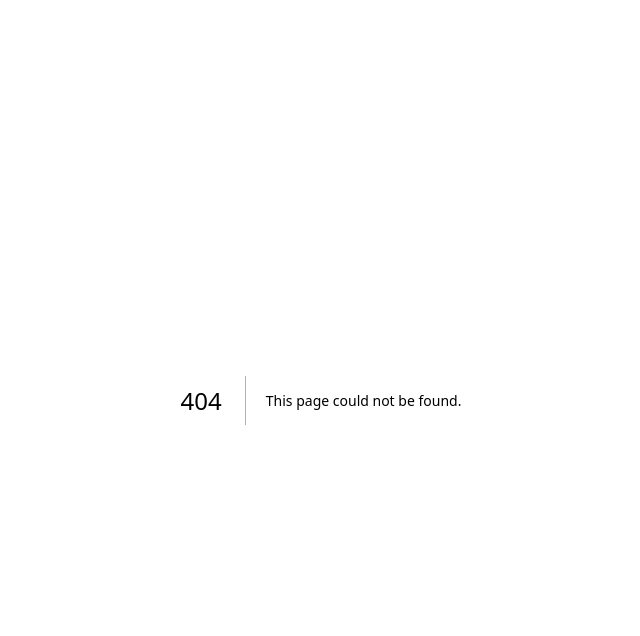
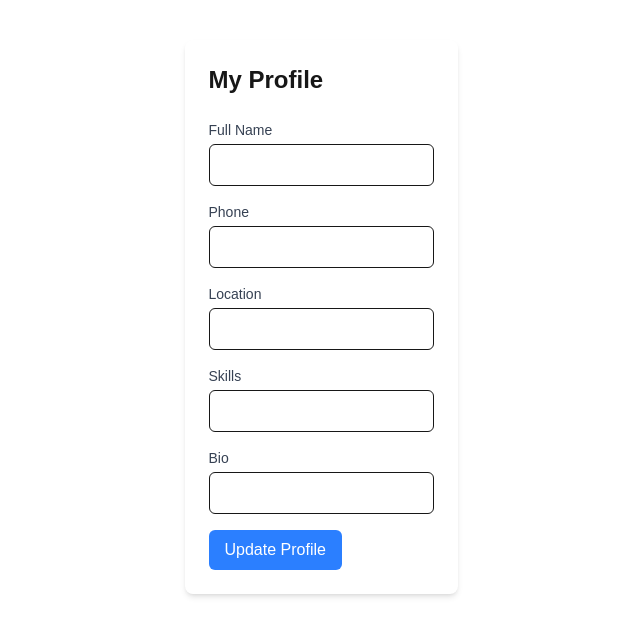
Before and after one commit to charithgaya/job-application-system, a Next.js app: page /profile in a window 1280 px wide. Before the commit this address had no page. Shown: the top 636 px of the page, without its empty margins (319-959 px from the left). Built offline with nearby package versions, Linux system fonts and the light colour scheme; no server answers.

Commit message:
created profile page for the 3 roles

```diff
--- a/src/app/admin/dashboard/page.tsx
+++ b/src/app/admin/dashboard/page.tsx
@@ -119,6 +119,15 @@ export default async function AdminDashboardPage() {
   return (
     <div className="space-y-8">
       <div>
+        <div className="flex items-center gap-1">
+          <Link href="/profile">
+            <img
+              src="/default_avatar.png"
+              alt="Profile"
+              className="w-20 h-20 rounded-full"
+            />
+          </Link>
+        </div>
         <h1 className="text-2xl font-bold text-[#1E293B]">Admin Dashboard</h1>
         <p className="mt-1 text-sm text-slate-500">
           Monitor users, jobs, and applications across the platform.
--- a/src/app/candidate/dashboard/page.tsx
+++ b/src/app/candidate/dashboard/page.tsx
@@ -147,6 +147,15 @@ export default function CandidateDashboard() {
       <div className="min-h-screen bg-slate-50 p-8">
         <div className="max-w-6xl mx-auto">
           <div className="flex items-center justify-between mb-6">
+            <div className="flex items-center gap-1">
+                <Link href="/profile">
+                  <img
+                    src="/default_avatar.png"
+                    alt="Profile"
+                    className="w-20 h-20 rounded-full"
+                />
+                </Link>
+            </div>
             <div>
               <h1 className="text-3xl font-extrabold tracking-tight text-[#1E293B]">
                 Candidate Dashboard
--- /dev/null
+++ b/src/app/profile/page.tsx
@@ -0,0 +1,129 @@
+"use client";
+
+import { useEffect, useState } from "react";
+import { supabase } from "../../lib/supabase";
+
+export default function ProfilePage() {
+    const [fullName, setFullName] = useState("");
+    const [phone, setPhone] = useState("");
+    const [location, setLocation] = useState("");
+    const [skills, setSkills] = useState("");
+    const [bio, setBio] = useState("");
+
+    async function fetchProfile() {
+        const {
+            data: { user },
+        } = await supabase.auth.getUser();
+
+        if (!user) return;
+
+        const { data } = await supabase
+            .from("profiles")
+            .select("*")
+            .eq("id", user.id)
+            .single();
+
+        if (data) {
+            setFullName(data.full_name || "");
+            setPhone(data.phone || "");
+            setLocation(data.location || "");
+            setSkills(data.skills || "");
+            setBio(data.bio || "");
+        }
+
+    }
+
+    useEffect(() => {
+        // eslint-disable-next-line react-hooks/set-state-in-effect
+        fetchProfile();
+    }, []);
+
+
+    const handleUpdate = async () => {
+        const {
+            data: { user },
+        } = await supabase.auth.getUser();
+
+        if (!user) return;
+
+        const { error } = await supabase
+        .from("profiles")
+        .update({
+            full_name: fullName,
+            phone: phone,
+            location: location,
+            skills: skills,
+            bio: bio
+        })
+        .eq("id", user.id);
+
+        if (error) {
+            alert("Error updating profile: " + error.message);
+        } else {
+            alert("Profile updated successfully!");
+        }
+    }
+
+    return (
+        <div className="max-w-2xl mx-auto p-6 bg-white rounded-lg shadow-md mt-10">
+            <h2 className="text-2xl font-bold mb-6">My Profile</h2>
+            <div className="mb-4">
+                <label className="block text-sm font-medium text-gray-700">Full Name</label>
+                <input
+                    title="Full Name"
+                    type="text"
+                    value={fullName}
+                    onChange={(e) => setFullName(e.target.value)}
+                    className="mt-1 p-2 border rounded-md w-full"
+                />
+            </div>
+            <div className="mb-4">
+                <label className="block text-sm font-medium text-gray-700">Phone</label>
+                <input
+                    title="Phone"
+                    type="text"
+                    value={phone}
+                    onChange={(e) => setPhone(e.target.value)}
+                    className="mt-1 p-2 border rounded-md w-full"
+                />
+            </div>
+            <div className="mb-4">
+                <label className="block text-sm font-medium text-gray-700">Location</label>
+                <input
+                    title="Location"
+                    type="text"
+                    value={location}
+                    onChange={(e) => setLocation(e.target.value)}
+                    className="mt-1 p-2 border rounded-md w-full"
+                />
+            </div>
+            <div className="mb-4">
+                <label className="block text-sm font-medium text-gray-700">Skills</label>
+                <input
+                    title="Skills"
+                    type="text"
+                    value={skills}
+                    onChange={(e) => setSkills(e.target.value)}
+                    className="mt-1 p-2 border rounded-md w-full"
+                />
+            </div>
+            <div className="mb-4">
+                <label className="block text-sm font-medium text-gray-700">Bio</label>
+                <input
+                    title="Bio"
+                    type="text"
+                    value={bio}
+                    onChange={(e) => setBio(e.target.value)}
+                    className="mt-1 p-2 border rounded-md w-full"
+                />
+            </div>
+            <button
+                type="button"
+                onClick={handleUpdate}
+                className="bg-blue-500 text-white py-2 px-4 rounded-md hover:bg-blue-600"
+            >
+                Update Profile
+            </button>
+        </div>
+    );
+}
--- a/src/app/recruiter/dashboard/page.tsx
+++ b/src/app/recruiter/dashboard/page.tsx
@@ -171,6 +171,16 @@ export default function RecruiterDashboard() {
           <div className="flex items-center justify-between mb-6">
 
             <div>
+              <div className="flex items-center gap-1">
+                <Link href="/profile">
+                  <img
+                    src="/default_avatar.png"
+                    alt="Profile"
+                    className="w-20 h-20 rounded-full"
+                />
+                </Link>
+              </div>
+
               <h1 className="text-3xl font-extrabold tracking-tight text-[#1E293B]">
                 Recruiter Dashboard
               </h1>
```
Also changed, not shown: public/default_avatar.png (added).
